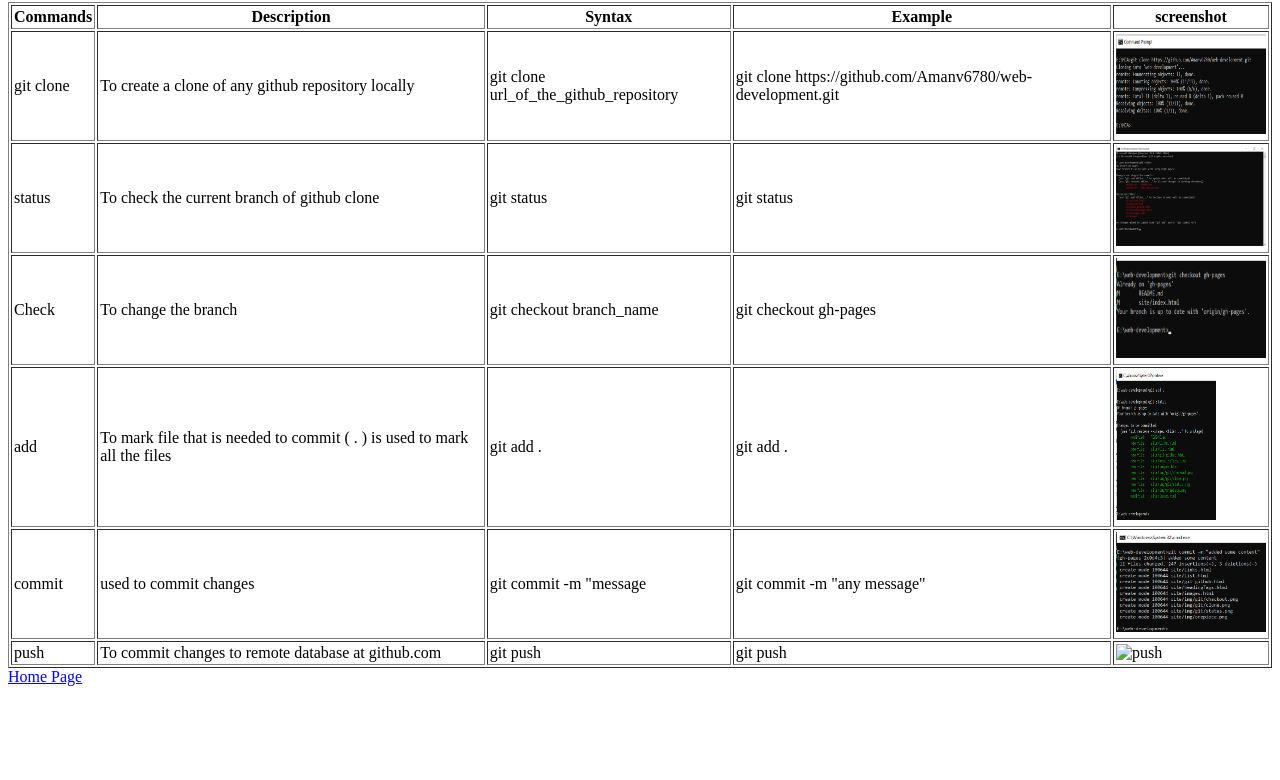
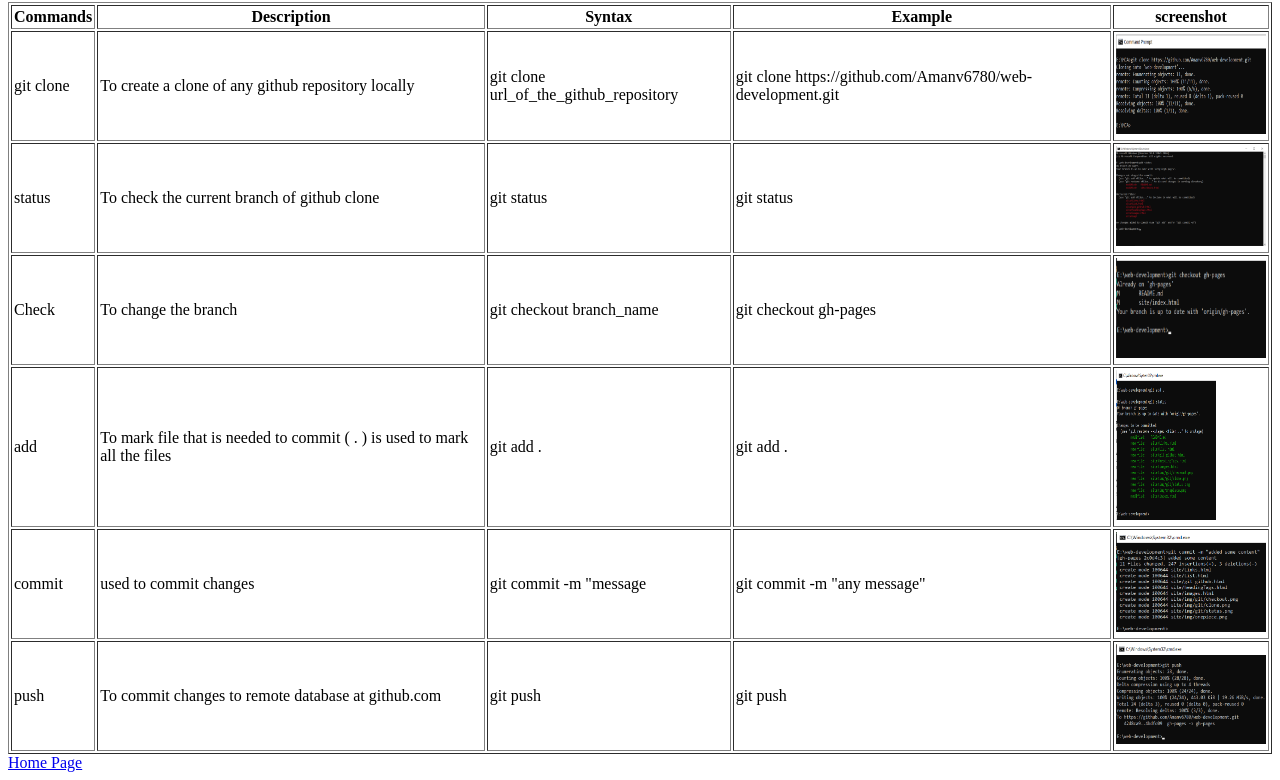
Before and after one commit to Amanv6780/web-development, a plain HTML site: page site/git_github.html in a window 1280 px wide. Shown: the part 78-858 px from the top of the page. Before the commit the page ends 800 px from the top, so only its background shows below. Drawn offline with Linux system fonts and the light colour scheme.

Commit message:
new changes

```diff
--- a/site/git_github.html
+++ b/site/git_github.html
@@ -55,7 +55,7 @@
             <td>To commit changes to remote database at github.com</td>
             <td>git push</td>
             <td>git push</td>
-            <td><img src="\img\git\push.pnh" alt="push" height="100" width="150"></td>
+            <td><img src="img\git\push.png" alt="push" height="100" width="150"></td>
         </tr>
     </table>
     <footer>
```
